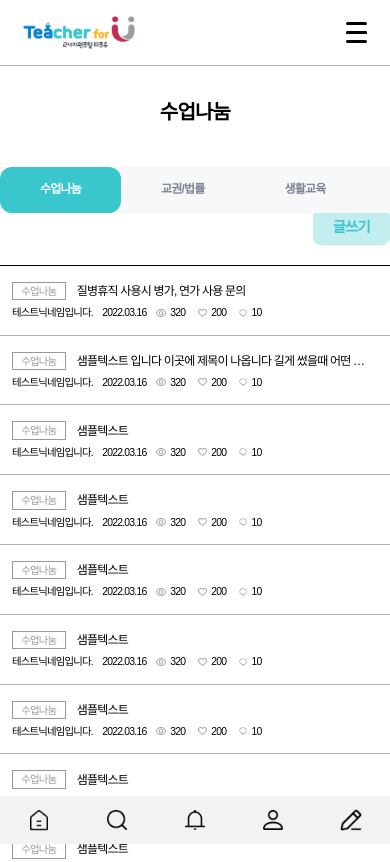
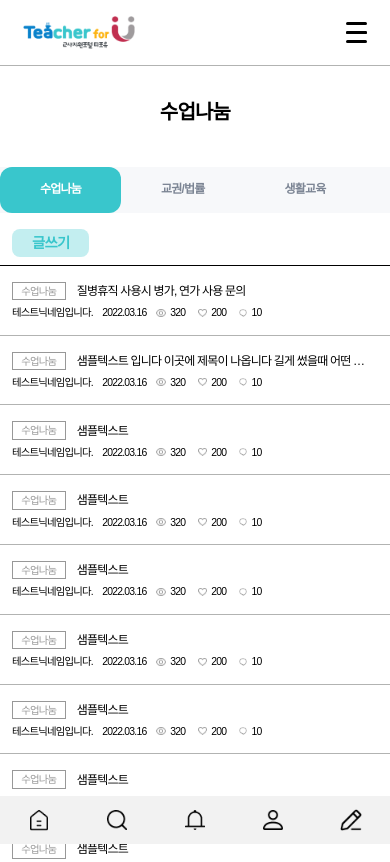
Before and after one commit to shhs0902/T4U, a plain HTML site: page 티포유/page/class_board.html in a window 390 px wide. Shown: the top 862 px of the page. Drawn offline with Linux system fonts and the light colour scheme.

Commit message:
220430_01

```diff
--- a/티포유/css/layout/_container.scss
+++ b/티포유/css/layout/_container.scss
@@ -14,6 +14,12 @@
       }
       .btn-ipform {
         font-size: 1.5rem;
+      }
+    }
+    &.tab {
+      .title {
+        font-size: 2.5rem;
+        text-align: center;
       }
     }
   }
--- a/티포유/css/layout/_medea.scss
+++ b/티포유/css/layout/_medea.scss
@@ -570,11 +570,21 @@
   .app .app-contents .sect-contents .list-item {
     margin-top: 2.5rem;
   }
-  .app .my-page .container {
+  .app .my-page .container,
+  .app .container.tab {
     padding: 0;
   }
   .app .tab-area.container {
     padding: 0;
+  }
+  .app .tab-contents-area .btn-area {
+    top: 0;
+  }
+  .app .tab-contents-area .btn-area .btn-regist {
+    right: auto;
+    height: 3.5rem;
+    line-height: 3.5rem;
+    margin-left: 1.5rem;
   }
   .app .app-contents .sect-contents .list-item ul::before {
     content: none;
--- a/티포유/page/class_board.html
+++ b/티포유/page/class_board.html
@@ -119,8 +119,10 @@
             </div>
           </div>
           <!-- //menu -->
-          <div class="tab-area container swiper slide-container">
+          <div class="container tab">
             <div class="title">수업나눔</div>
+            <div class="tab-area">
+              <div class="swiper slide-container">
                 <div class="tab-btn-area swiper-wrapper">
                   <a href="#tab-01" class="tab-btn swiper-slide on">수업나눔</a>
                   <a href="#tab-02" class="tab-btn swiper-slide">교권/법률</a>
@@ -128,6 +130,8 @@
                   <a href="#tab-04" class="tab-btn swiper-slide">학교업무</a>
                   <a href="#tab-05" class="tab-btn swiper-slide">심리상담</a>
                 </div>
+              </div>
+
               <div class="tab-contents-area">
                 <div class="btn-area">
                   <a href="#none" class="btn-regist">글쓰기</a>
@@ -960,6 +964,7 @@
               </div>
             </div>
           </div>
+        </div>
         <!-- //contents-area -->
       </div>
       <!-- //app-contents -->
```
Also changed, not shown: 티포유/page/mypage.html (+4 -1 lines), 티포유/css/ui.css, 1 other file. Lines whose indentation alone changed are shown as unchanged.
